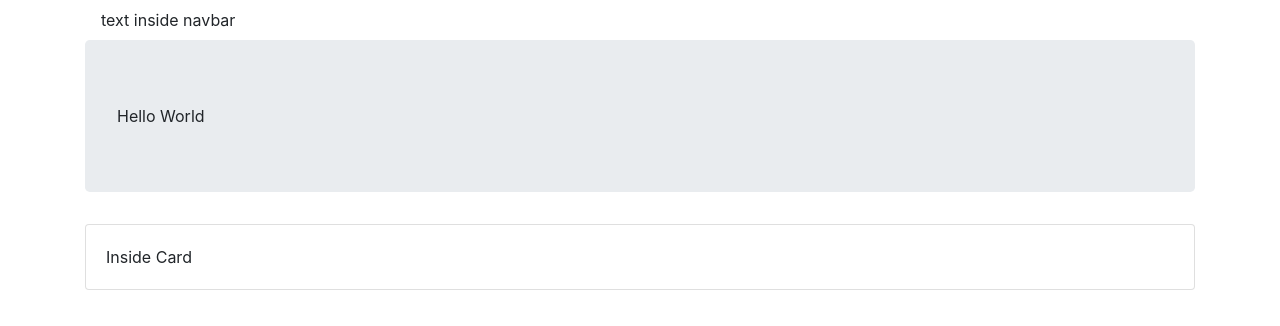
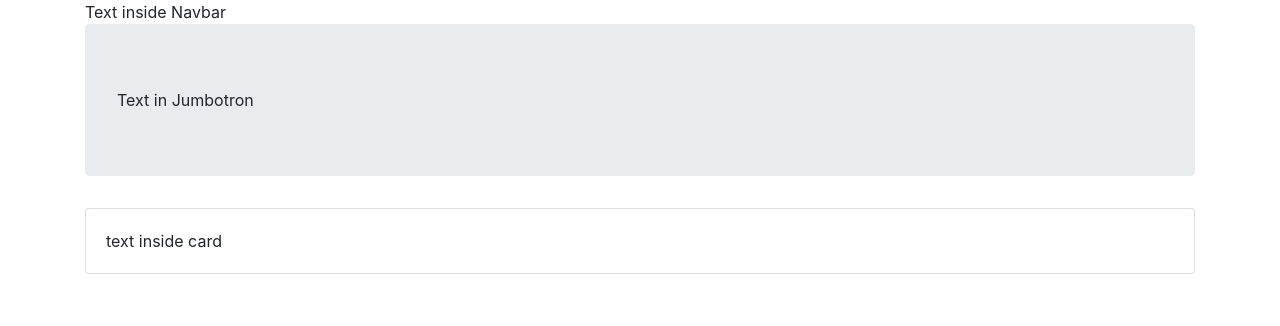
Before and after one commit to dlinnell2/relearn, a React (Create React App) app: page / in a window 1280 px wide. Shown: the top 326 px of the page. Built offline with nearby package versions, Linux system fonts and the light colour scheme.

Commit message:
Same as previous, now with multiple components

```diff
--- a/src/App.js
+++ b/src/App.js
@@ -1,6 +1,14 @@
 import React from "react";
-import HelloBootstrap from "./components/HelloBootstrap"
+import Navbar from "./components/Navbar"
+import Jumbotron from "./components/Jumbotron"
+import Card from "./components/Card"
 
-const App = () => <HelloBootstrap />;
+const App = () =>
+<div className="container">
+    <Navbar />
+    <Jumbotron />
+    <Card />
+</div>
+;
 
 export default App;
--- /dev/null
+++ b/src/components/Card.js
@@ -0,0 +1,11 @@
+import React from "react"
+
+const Card = () =>
+
+<div className="card">
+
+    <div className="card-body">text inside card</div>
+
+</div>
+
+export default Card;
--- /dev/null
+++ b/src/components/Jumbotron.js
@@ -0,0 +1,7 @@
+import React from "react"
+
+const Jumbotron = () =>
+
+<div className="jumbotron">Text in Jumbotron</div>
+
+export default Jumbotron
--- /dev/null
+++ b/src/components/Navbar.js
@@ -0,0 +1,9 @@
+import React from "react";
+
+const Navbar = () =>
+
+<div className="Navbar">
+    Text inside Navbar
+</div>
+
+export default Navbar;
```
